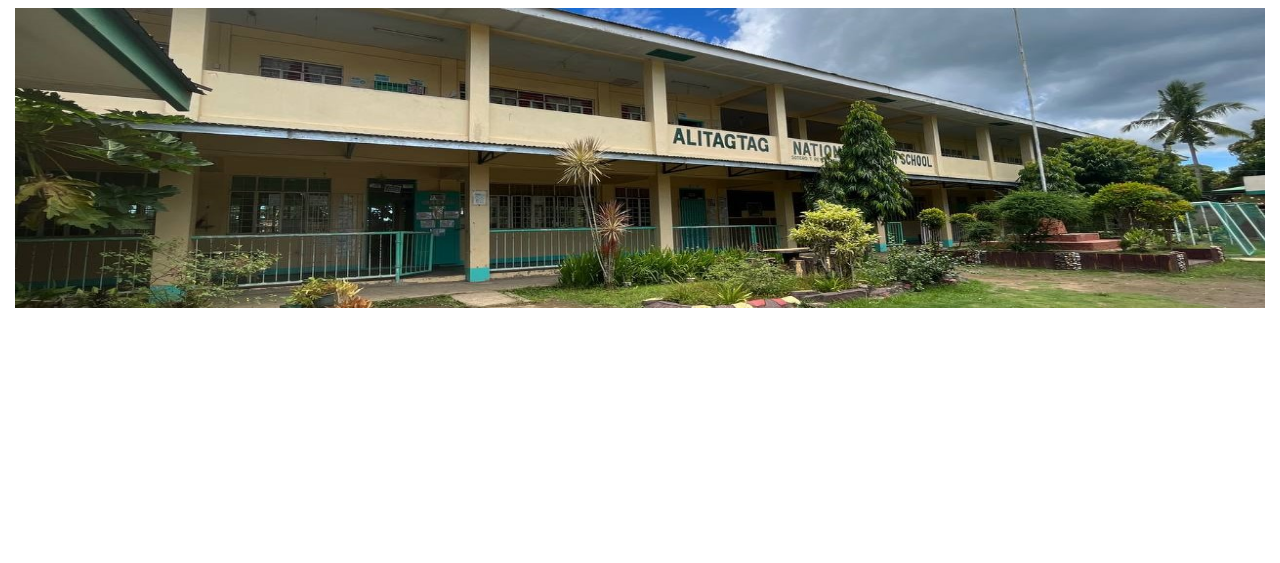
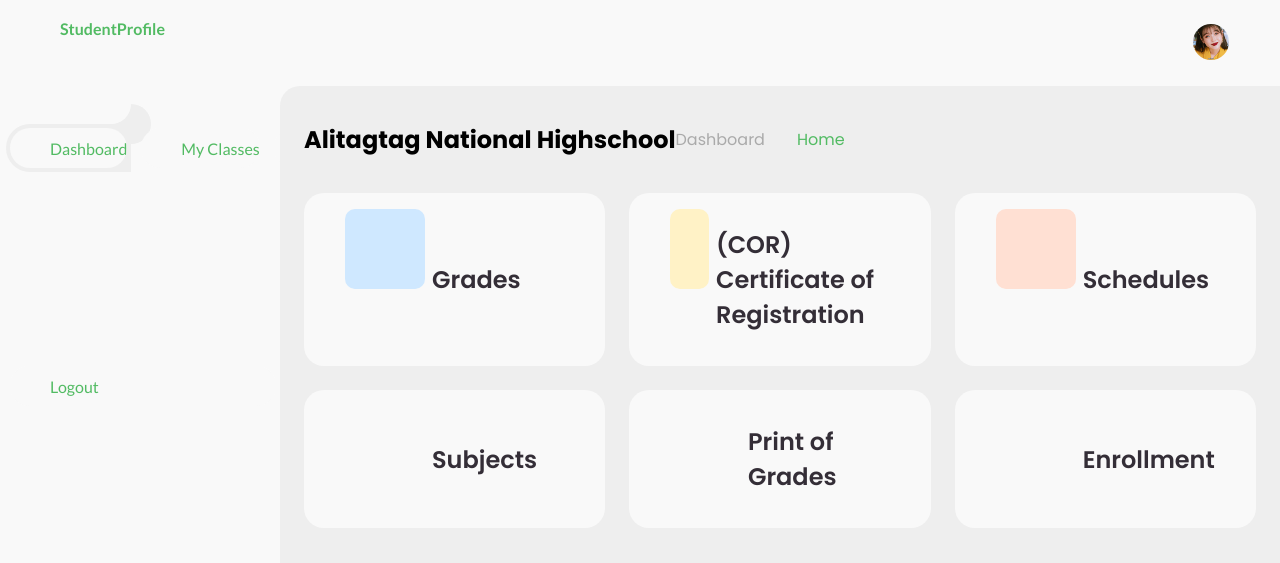
Before and after one commit to bryanjamesreyes26/Capstone2, a PHP site: page /homepage.html in a window 1280 px wide. Shown: the top 563 px of the page. Run offline with PHP 8.4, Linux system fonts and the light colour scheme.

Commit message:
Add files via upload

```diff
--- a/alitagtag NHS portal/homepage.html
+++ b/alitagtag NHS portal/homepage.html
@@ -5,15 +5,135 @@
     <meta http-equiv="X-UA-Compatible" content="IE=edge">
     <meta name="viewport" content="width=device-width, initial-scale=1.0">
     <link rel="stylesheet" href="style.css">
+	<script src="script.js"></script>
+	<link href="/dist/main.css" rel="stylesheet">
     <title>homepage</title>
 </head>
 <body>
 
-    <!--haeder par-->
-    <div class="head">
-        <img class="head" src="/images/header.jpg" alt="head">
-    </div>
+    <!--header par-->
+
     <!--end of header par-->
+
+    <!--side bar-->
+	<section id="sidebar">
+		<a href="#" class="brand">
+			<i class='bx bxs-smile'></i>
+			<span class="text">StudentProfile</span>
+		</a>
+		<ul class="side-menu top">
+			<li class="active">
+				<a href="#">
+					<i class='bx bxs-dashboard' ></i>
+					<span class="text">Dashboard</span>
+				</a>
+			</li>
+			<li>
+				<a href="#">
+					<i class='bx bxs-shopping-bag-alt' ></i>
+					<span class="text">My Classes</span>
+				</a>
+			</li>
+			<li>
+				<a href="#">
+					<i class='bx bxs-doughnut-chart' ></i>
+					<span class="text">Subjects</span>
+				</a>
+			</li>
+			<li>
+				<a href="#">
+					<i class='bx bxs-message-dots' ></i>
+					<span class="text">(COR)</span>
+				</a>
+			</li>
+			<li>
+				<a href="#">
+					<i class='bx bxs-group' ></i>
+					<span class="text">Contacts</span>
+				</a>
+			</li>
+		</ul>
+		<ul class="side-menu">
+
+			<li>
+				<a href="#" class="logout">
+					<i class='bx bxs-log-out-circle' ></i>
+					<span class="text">Logout</span>
+				</a>
+			</li>
+		</ul>
+	</section>
+    <!---side bar end-->
+
+	<!-- CONTENT -->
+	<section id="content">
+		<!-- NAVBAR -->
+		<nav>
+
+			<a href="#" class="profile">
+				<img src="images/IU.jpg">
+			</a>
+		</nav>
+		<!-- NAVBAR -->
+
+		<!-- MAIN -->
+		<main>
+			<div class="head-title">
+				<div class="left">
+					<h2>Alitagtag National Highschool</h2>
+					<ul class="breadcrumb">
+						<li>
+							<a href="#">Dashboard</a>
+						</li>
+						<li><i class='bx bx-chevron-right' ></i></li>
+						<li>
+							<a class="active" href="#">Home</a>
+						</li>
+					</ul>
+				</div>
+			</div>
+
+			<ul class="box-info">
+				<li>
+					<i class='bx bxs-calendar-check' ></i>
+					<span class="text">
+						<h3>Grades</h3>
+					</span>
+				</li>
+				<li>
+					<i class='bx bxs-group' ></i>
+					<span class="text">
+						<h3>(COR) Certificate of Registration</h3>
+					</span>
+				</li>
+				<li>
+					<i class='bx bxs-dollar-circle' ></i>
+					<span class="text">
+						<h3>Schedules</h3>
+					</span>
+				</li>
+				<li>
+					<i class='bx bxs-dollar-circle' ></i>
+					<span class="text">
+						<h3>Subjects</h3>
+
+					</span>
+				</li>
+				<li>
+					<i class='bx bxs-dollar-circle' ></i>
+					<span class="text">
+						<h3>Print of Grades</h3>
+
+					</span>
+				</li>
+				<li>
+					<i class='bx bxs-dollar-circle' ></i>
+					<span class="text">
+						<h3>Enrollment</h3>
+
+					</span>
+				</li>
+			</ul>
 
 </body>
 </html>
--- /dev/null
+++ b/alitagtag NHS portal/login.php
@@ -0,0 +1,3 @@
+<?php
+    echo "This is test";
+?>
--- a/alitagtag NHS portal/style.css
+++ b/alitagtag NHS portal/style.css
@@ -1,83 +1,378 @@
-  /*start of login*/
-  .login-card {
-      margin: auto;
-      background-color: #d5cfdd;
-      border-radius: 10px;
+@import url('https://fonts.googleapis.com/css2?family=Lato:wght@400;700&family=Poppins:wght@400;500;600;700&display=swap');
+
+* {
+	margin: 0;
+	padding: 0;
 	box-sizing: border-box;
-      padding: 57px;
-      max-width: 400px;
-      box-shadow: 0px 5px 10px rgba(0, 0, 0, 0.1);
 }
 
-    .card-header {
-      text-align: center;
-      margin-bottom: 20px;
+a {
+	text-decoration: none;
 }
 
-    .form-group {
-      margin-bottom: 5px;
+li {
+	list-style: none;
 }
 
-    .form-group label {
-      display: block;
-      font-size: 1.2em;
-      color: #555;
-      margin-bottom: 10px;
+:root {
+	--poppins: 'Poppins', sans-serif;
+	--lato: 'Lato', sans-serif;
+
+	--light: #F9F9F9;
+	--blue: #52bb63;
+	--light-blue: #CFE8FF;
+	--grey: #eee;
+	--dark-grey: #AAAAAA;
+	--dark: #342E37;
+	--red: #DB504A;
+	--yellow: #FFCE26;
+	--light-yellow: #FFF2C6;
+	--orange: #FD7238;
+	--light-orange: #FFE0D3;
 }
 
-    input[type="text"],
-    input[type="email"],
-    input[type="password"] {
-      box-sizing: border-box;
-      padding: 10px;
-      border-radius: 5px;
-      border: none;
-      background-color: #f0f0f0;
-      font-size: 1.2em;
-      color: #555;
-      box-shadow: inset 0px 2px 5px rgba(0, 0, 0, 0.1);
-      transition: box-shadow 0.3s ease;
+html {
+	overflow-x: hidden;
 }
 
-    input[type="text"]:focus,
-    input[type="email"]:focus,
-    input[type="password"]:focus {
-      box-shadow: inset 0px 2px 5px rgba(0, 0, 0, 0.3);
-      outline: none;
+body.dark {
+	--light: #0C0C1E;
+	--grey: #060714;
+	--dark: #FBFBFB;
 }
 
-    input[type="submit"] {
-      background-color: #007bff;
-      border: none;
-      border-radius: 5px;
-      color: #fff;
-      cursor: pointer;
-      font-size: 1.2em;
-      padding: 10px;
-      transition: background-color 0.3s ease;
+body {
+	background: var(--grey);
+	overflow-x: hidden;
 }
 
-    input[type="submit"]:hover {
-      background-color: #0069d9;
+
+/* SIDEBAR */
+#sidebar {
+	position: fixed;
+	top: 0;
+	left: 0;
+	width: 280px;
+	height: 100%;
+	background: var(--light);
+	z-index: 2000;
+	font-family: var(--lato);
+	transition: .3s ease;
+	overflow-x: hidden;
+	scrollbar-width: none;
 }
+#sidebar::--webkit-scrollbar {
+	display: none;
+}
+#sidebar.hide {
+	width: 60px;
+}
+#sidebar .brand {
+	font-size: 24px;
+	font-weight: 700;
+	height: 56px;
+	display: flex;
+	align-items: center;
+	color: var(--blue);
+	position: sticky;
+	top: 0;
+	left: 0;
+	background: var(--light);
+	z-index: 500;
+	padding-bottom: 20px;
+	box-sizing: content-box;
+}
+#sidebar .brand .bx {
+	min-width: 60px;
+	display: flex;
+	justify-content: center;
+}
+#sidebar .side-menu {
+	width: 100%;
+	margin-top: 48px;
+}
+#sidebar .side-menu li {
+	height: 48px;
+	background: transparent;
+	margin-left: 6px;
+	border-radius: 48px 0 0 48px;
+	padding: 4px;
+}
+#sidebar .side-menu li.active {
+	background: var(--grey);
+	position: relative;
+}
+#sidebar .side-menu li.active::before {
+	content: '';
+	position: absolute;
+	width: 40px;
+	height: 40px;
+	border-radius: 50%;
+	top: -40px;
+	right: 0;
+	box-shadow: 20px 20px 0 var(--grey);
+	z-index: -1;
+}
+#sidebar .side-menu li a {
+	width: 100%;
+	height: 100%;
+	background: var(--light);
+	display: flex;
+	align-items: center;
+	border-radius: 48px;
+	font-size: 16px;
+	color: var(--dark);
+	white-space: nowrap;
+	overflow-x: hidden;
+}
+#sidebar .side-menu.top li.active a {
+	color: var(--blue);
+}
+#sidebar.hide .side-menu li a {
+	width: calc(48px - (4px * 2));
+	transition: width .3s ease;
+}
+#sidebar .side-menu li a.logout {
+	color: var(--red);
+}
+#sidebar .side-menu.top li a:hover {
+	color: var(--blue);
+}
+#sidebar .side-menu li a .bx {
+	min-width: calc(60px  - ((4px + 6px) * 2));
+	display: flex;
+	justify-content: center;
+}
+/* SIDEBAR */
 
-    .login-button {
-      background-color: #007bff;
+  /*start of login*/
+  .box{
+    background-color: #ccdcf0;
+    display: flex;
+    justify-content: center;
+    align-items: center;
+    min-height: 90vh;
+}
+.top{
+	display: flex;
+	margin-right: 73px;
+	width: 200px;
+	height: 190px;
+}
+.container{
+    width: 350px;
+    display: flex;
+    flex-direction: column;
+    padding: 0 15px 0 15px;
+}
+span{
+    color: #52bb63;
+    font-size: medium;
+    display: flex;
+    justify-content: center;
+    padding: 10px 0 10px 0;
+}
+header{
+    color: #060606;
+    font-size: 30px;
+    display: flex;
+    justify-content: center;
+    padding: 10px 0 10px 0;
+}
+.input-field{
+    display: flex;
+    flex-direction: column;
+}
+.input-field .input{
+    height: 45px;
+    width: 87%;
+    border: 454A48;
+	margin-left: 25px;
+    outline: 454A48;
+    border-radius: 30px;
+    color: #000000;
+    padding: 0 0 0 42px;
+    background: rgba(255,255,255,0.1);
+}
+i{
+    position: relative;
+    top: -31px;
+    left: 17px;
+    color: #7ba7b8;
+}
+::-webkit-input-placeholder{
+    color: #000000;
+}
+.submit{
     border: none;
-      border-radius: 5px;
-      color: #fff;
+    border-radius: 30px;
+    font-size: 15px;
+    height: 45px;
+    outline: none;
+    width: 100%;
+    background: #52bb63;
     cursor: pointer;
-      font-size: 1.2em;
-      padding: 10px;
-      width: 100%;
-      transition: background-color 0.3s ease;
-      transition: 0.25s;
+    transition: .3s;
+}
+.submit:hover{
+    box-shadow: 1px 5px 7px 1px rgba(0, 0, 0, 0.2);
+}
+.bottom{
+    display: flex;
+    flex-direction: row;
+    justify-content: space-between;
+    font-size: small;
+    color: #060606;
+    margin-top: 10px;
+}
+.left{
+    display: flex;
+}
+label a{
+    color: #7ba7b8;
+    text-decoration: none;
 }
  /*end of login*/
 
- /*start of header*/
- .head{
-  margin: auto;
-  height: 300px;
-  width: 1250px;
+ /* CONTENT */
+#content {
+	position: relative;
+	width: calc(100% - 280px);
+	left: 280px;
+	transition: .3s ease;
 }
+#sidebar.hide ~ #content {
+	width: calc(100% - 60px);
+	left: 60px;
+}
+
+
+
+
+/* NAVBAR */
+#content nav {
+	height: 56px;
+	background: var(--light);
+	padding: 43px;
+	display: flex;
+	align-items: center;
+	grid-gap: 24px;
+	font-family: var(--lato);
+	position: sticky;
+	top: 0;
+	left: 0;
+	z-index: 1000;
+}
+#content nav::before {
+	content: '';
+	position: absolute;
+	width: 40px;
+	height: 40px;
+	bottom: -40px;
+	left: 0;
+	border-radius: 50%;
+	box-shadow: -20px -20px 0 var(--light);
+}
+#content nav a {
+	color: var(--dark);
+}
+#content nav .bx.bx-menu {
+	cursor: pointer;
+	color: var(--dark);
+}
+
+#content nav .profile img {
+	width: 36px;
+	height: 36px;
+	margin: 870px;
+	object-fit: cover;
+	border-radius: 50%;
+}
+/* NAVBAR */
+
+
+
+
+
+/* MAIN */
+#content main {
+	width: 100%;
+	padding: 36px 24px;
+	font-family: var(--poppins);
+	max-height: calc(100vh - 56px);
+	overflow-y: auto;
+}
+#content main .head-title {
+	display: flex;
+	align-items: center;
+	justify-content: space-between;
+	grid-gap: 16px;
+	flex-wrap: wrap;
+}
+#content main .head-title .left h1 {
+	font-size: 36px;
+	font-weight: 600;
+	margin-bottom: 10px;
+	color: var(--dark);
+}
+#content main .head-title .left .breadcrumb {
+	display: flex;
+	align-items: center;
+	grid-gap: 16px;
+}
+#content main .head-title .left .breadcrumb li {
+	color: var(--dark);
+}
+#content main .head-title .left .breadcrumb li a {
+	color: var(--dark-grey);
+	pointer-events: none;
+}
+#content main .head-title .left .breadcrumb li a.active {
+	color: var(--blue);
+	pointer-events: unset;
+}
+
+
+#content main .box-info {
+	display: grid;
+	grid-template-columns: repeat(auto-fit, minmax(240px, 1fr));
+	grid-gap: 24px;
+	margin-top: 36px;
+}
+#content main .box-info li {
+	padding: 24px;
+	background: var(--light);
+	border-radius: 20px;
+	display: flex;
+	align-items: center;
+	grid-gap: 24px;
+}
+#content main .box-info li .bx {
+	width: 80px;
+	height: 80px;
+	border-radius: 10px;
+	font-size: 36px;
+	display: flex;
+	justify-content: center;
+	align-items: center;
+}
+#content main .box-info li:nth-child(1) .bx {
+	background: var(--light-blue);
+	color: var(--blue);
+}
+#content main .box-info li:nth-child(2) .bx {
+	background: var(--light-yellow);
+	color: var(--yellow);
+}
+#content main .box-info li:nth-child(3) .bx {
+	background: var(--light-orange);
+	color: var(--orange);
+}
+#content main .box-info li .text h3 {
+	font-size: 24px;
+	font-weight: 600;
+	color: var(--dark);
+}
+#content main .box-info li .text p {
+	color: var(--dark);
+}
```
Also changed, not shown: alitagtag NHS portal/login.html (+27 -23 lines), alitagtag NHS portal/images/IU.jpg (added), alitagtag NHS portal/images/top.png (added). Lines whose indentation alone changed are shown as unchanged.
